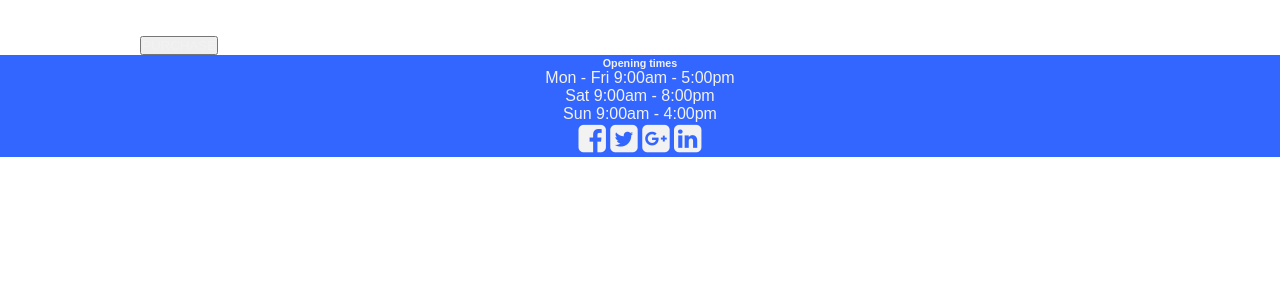
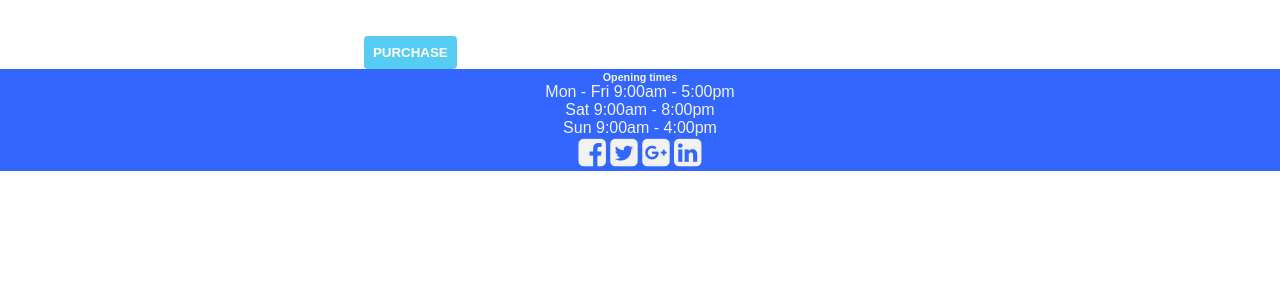
Before and after one commit to D3nizG/COMP2140-GROUP-PROJECT, a PHP site: page /htmls/cart.html in a window 1280 px wide. Shown: the part 188-488 px from the top of the page. Run offline with PHP 8.4, Linux system fonts and the light colour scheme.

Commit message:
Add files via upload

```diff
--- a/style/smhstyles.css
+++ b/style/smhstyles.css
@@ -287,7 +287,68 @@ img {
     padding:2px;
     background-color:#3366ff;
     text-align:center;
+}
+
+/*css for shopall  */
+
+.btn-primary {
+  color: white;
+  background-color: #56CCF2;
+  border: none;
+  border-radius: .3em;
+  font-weight: bold;
+}
+
+.btn-primary:hover {
+  background-color: #2D9CDB;
+}
+
+.shop-item {
+  margin: 30px;
+  display: flex;
+  flex-wrap: wrap;
+  justify-content: space-around;
+}
+.shop-item-details {
+  display: flex;
+  align-items: center;
+  padding: 5px;
+}
+
+.shop-item-image {
+  height: 250px;
+}
+
+.btn {
+  text-align: center;
+  vertical-align: middle;
+  padding: .67em .67em;
+  cursor: pointer;
+}
+
+.section-header {
+  font-family: "Metal Mania";
+  font-weight: normal;
+  color: #333;
+  text-align: center;
+  font-size: 2.5em;
+}
+
+.content-section {
+  margin: 1em;
+}
+
+.container {
+  max-width: 600px;
+  margin: 0 auto;
+  padding: 0 1.5em;
+}
 
 
+.shop-item-details {
+  display: flex;
+  align-items: center;
+  padding: 5px;
+}
 
-}
+/* css for cart*/
```
